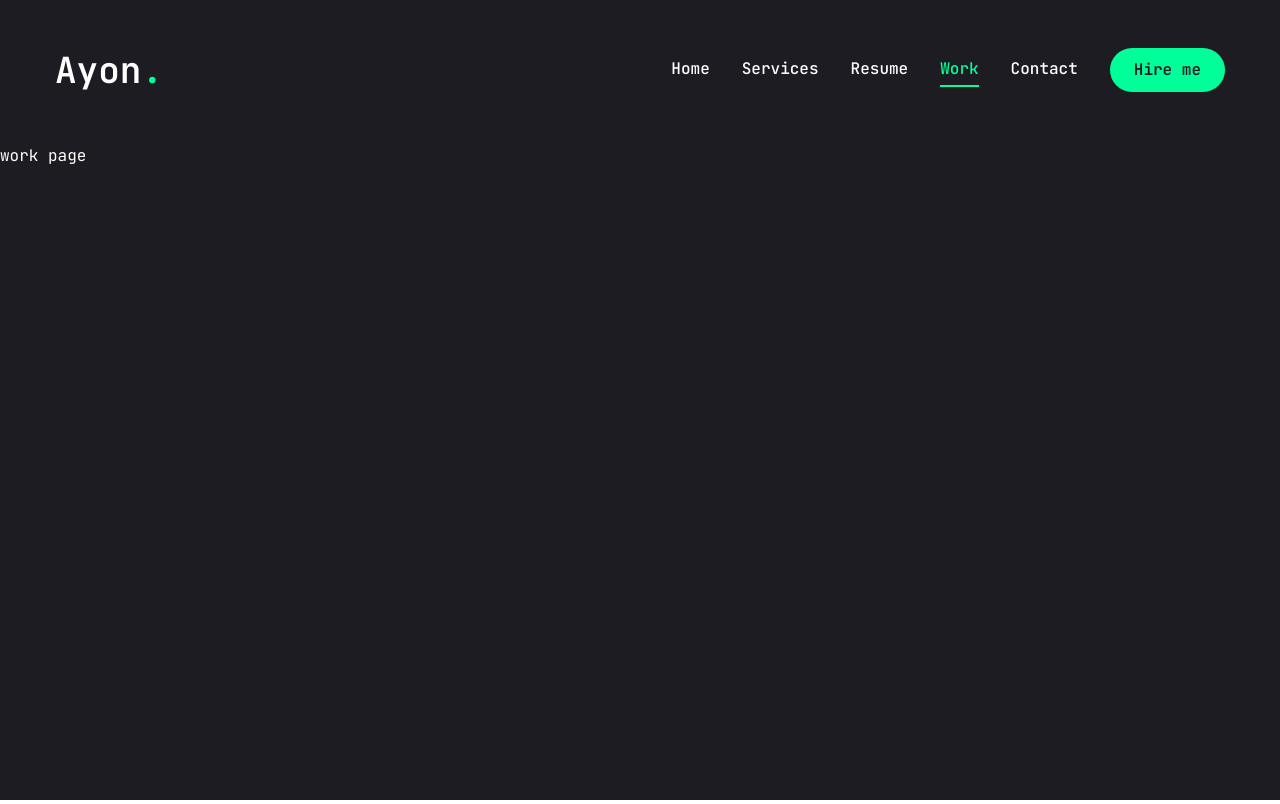
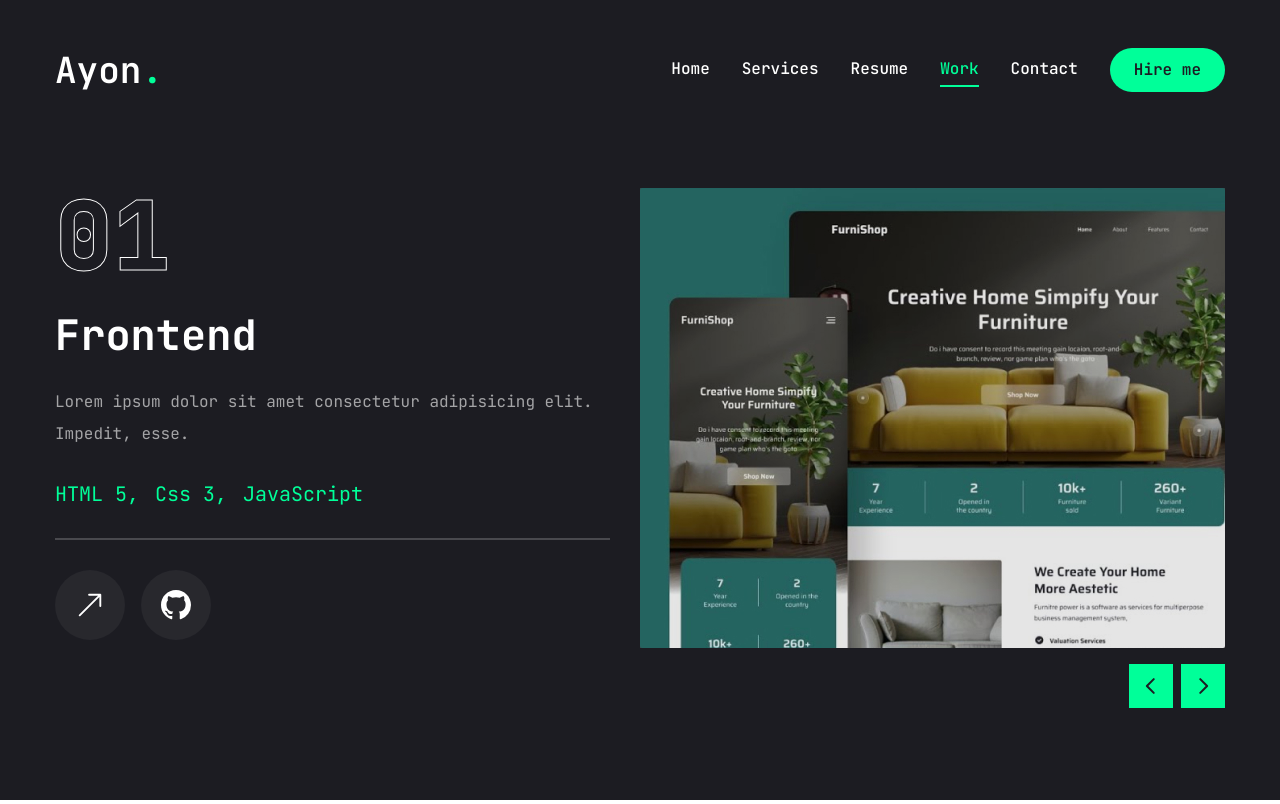
Before and after one commit to ayonbit/ayonbit.me, a Next.js app: page /work in a window 1280 px wide. Built offline with nearby package versions, Linux system fonts and the light colour scheme.

Commit message:
Work Page Done

```diff
--- a/app/services/page.jsx
+++ b/app/services/page.jsx
@@ -70,7 +70,7 @@
                   </div>
                   <Link
                     href={services.href}
-                    className="w-[70px] h-[70px] rounded-full bg-white group-hover:bg-accent transition-all duration-500 flex justify-center items-center hover:rotate-45'
+                    className="w-[70px] h-[70px] rounded-full bg-white hover:rotate-45 group-hover:bg-accent transition-all duration-500 flex justify-center items-center '
                   "
                   >
                     <BsArrowDownRight className="text-primary text-3xl" />
--- a/app/work/page.jsx
+++ b/app/work/page.jsx
@@ -1,5 +1,201 @@
+"use client";
+//dependencies
+import { easeIn, motion } from "framer-motion";
+import { useState } from "react";
+import "swiper/css";
+import { Swiper, SwiperSlide } from "swiper/react";
+
+import { BsArrowUpRight, BsGithub } from "react-icons/bs";
+
+import {
+  Tooltip,
+  TooltipContent,
+  TooltipProvider,
+  TooltipTrigger,
+} from "@/components/ui/tooltip";
+import Image from "next/image";
+import Link from "next/link";
+
+//own dependency
+import WorkSliderBtns from "@/components/WorkSliderBtns";
+//project work
+const projects = [
+  {
+    num: "01",
+    category: "Frontend",
+    title: "Project 1",
+    description:
+      "Lorem ipsum dolor sit amet consectetur adipisicing elit. Impedit, esse.",
+    stack: [{ name: "HTML 5" }, { name: "Css 3" }, { name: "JavaScript" }],
+    image: "/assets/work/thumb1.png",
+    live: "",
+    github: "",
+  },
+
+  {
+    num: "02",
+    category: "FullStack",
+    title: "Project 2",
+    description:
+      "Lorem ipsum dolor sit amet consectetur adipisicing elit. Impedit, esse.",
+    stack: [{ name: "Next.js" }, { name: "Tailwind.css" }, { name: "Node.Js" }],
+    image: "/assets/work/thumb2.png",
+    live: "",
+    github: "",
+  },
+
+  {
+    num: "03",
+    category: "FullStack",
+    title: "Project 3",
+    description:
+      "Lorem ipsum dolor sit amet consectetur adipisicing elit. Impedit, esse.",
+    stack: [
+      { name: "Shopify" },
+      { name: "Tailwind.css" },
+      { name: "E-commerce" },
+    ],
+    image: "/assets/work/thumb3.png",
+    live: "",
+    github: "",
+  },
+  {
+    num: "04",
+    category: "Management",
+    title: "Project 4",
+    description:
+      "Lorem ipsum dolor sit amet consectetur adipisicing elit. Impedit, esse.",
+    stack: [
+      { name: "Dropshipping" },
+      { name: "Tailwind.css" },
+      { name: "Node.Js" },
+    ],
+    image: "/assets/work/thumb3.png",
+    live: "",
+    github: "",
+  },
+];
+
 const work = () => {
-  return <div>work page</div>;
+  const [project, setProject] = useState(projects[0]);
+  const handleSlideChange = (swiper) => {
+    //get current slide index
+    const currentIndex = swiper.activeIndex;
+    //update project based on current slide index
+    setProject(projects[currentIndex]);
+  };
+  return (
+    <motion.section
+      initial={{ opacity: 0 }}
+      animate={{
+        opacity: 1,
+        transition: { delay: 2.4, duration: 0.4, ease: easeIn },
+      }}
+      className="main-h-[80vh] flex flex-col justify-center py-12 xl:px-0"
+    >
+      <div className="container mx-auto">
+        <div className="flex flex-col xl:flex-row xl:gap-[30px]">
+          <div className="w-full xl:w-[50%] xl:h-[460px] flex flex-col xl:justify-between order-2 xl:order-none  ">
+            <div className=" flex flex-col gap-[30px] h-[50%]">
+              {/*outline num */}
+              <div className="text-8xl leading-none font-extrabold text-transparent text-outline ">
+                {project.num}
+              </div>
+              {/*project category */}
+              <h2 className="text-[42px] font-bold leading-none text-white group-hover:text-accent transition-all duration-500 capitalize">
+                {project.category}
+              </h2>
+              {/*project description */}
+              <p className="text-white/60">{project.description}</p>
+              {/*stack */}
+              <ul className="flex gap-4">
+                {project.stack.map((item, index) => {
+                  return (
+                    <li key={index} className="text-xl text-accent">
+                      {item.name}
+                      {/*remove comma from the last*/}
+                      {index !== project.stack.length - 1 && ","}
+                    </li>
+                  );
+                })}
+              </ul>
+              {/*border */}
+              <div className="border border-white/20"></div>
+              {/*buttons */}
+              <div className="flex items-center gap-4">
+                {/*Live Project Button */}
+                <Link href={project.live}>
+                  <TooltipProvider delayDuration={100}>
+                    <Tooltip>
+                      <TooltipTrigger className="w-[70px] h-[70px] rounded-full bg-white/5 flex justify-center items-center group ">
+                        <BsArrowUpRight className="text-white text-3xl group-hover:text-accent " />
+                      </TooltipTrigger>
+                      <TooltipContent>
+                        <p>Live Project</p>
+                      </TooltipContent>
+                    </Tooltip>
+                  </TooltipProvider>
+                </Link>
+                {/*Git Hub Project Button */}
+                <Link href={project.github}>
+                  <TooltipProvider delayDuration={100}>
+                    <Tooltip>
+                      <TooltipTrigger className="w-[70px] h-[70px] rounded-full bg-white/5 flex justify-center items-center group ">
+                        <BsGithub className="text-white text-3xl group-hover:text-accent " />
+                      </TooltipTrigger>
+                      <TooltipContent>
+                        <p>Github Repository</p>
+                      </TooltipContent>
+                    </Tooltip>
+                  </TooltipProvider>
+                </Link>
+              </div>
+            </div>
+          </div>
+          <div className="w-full xl:w-[50%]  ">
+            <Swiper
+              spaceBetween={30}
+              slidesPerView={1}
+              className="xl:h-[520px] mb-12"
+              onSlideChange={handleSlideChange}
+            >
+              {projects.map((project, index) => {
+                return (
+                  <SwiperSlide key={index} className="w-full">
+                    <div
+                      className="h-[460px] relative group flex
+                    justify-center items-center bg-pink-50/20"
+                    >
+                      {/*overly*/}
+                      <div className="absolute top-0 bottom-0 w-full h-full bg-black/10 z-10"></div>
+
+                      {/*Image*/}
+                      <div className="relative w-full h-full">
+                        <Image
+                          src={project.image}
+                          fill
+                          className="object-cover rounded-sm"
+                          alt=""
+                        />
+                      </div>
+                    </div>
+                  </SwiperSlide>
+                );
+              })}
+              {/* slider buttons */}
+              <WorkSliderBtns
+                containerStyles="flex gap-2 absolute right-0
+              bottom-[calc(50%_-_22px)] xl:bottom-0 z-20 w-full justify-between
+              xl:w-max xl:justify-none"
+                btnStyles="bg-accent hover:bg-accent-hover text-primary text-[22px]
+                w-[44px] h-[44px] flex justify-center items-center transition-all"
+              />
+            </Swiper>
+          </div>
+        </div>
+      </div>
+    </motion.section>
+  );
 };
 
 export default work;
--- /dev/null
+++ b/components/WorkSliderBtns.jsx
@@ -0,0 +1,27 @@
+"use client";
+//dependencies
+import { PiCaretLeftBold, PiCaretRightBold } from "react-icons/pi";
+import { useSwiper } from "swiper/react";
+
+//main
+const WorkSliderBtns = ({ containerStyles, btnStyles, iconsStyles }) => {
+  const swiper = useSwiper();
+  return (
+    <div className={containerStyles}>
+      <button className={btnStyles}>
+        <PiCaretLeftBold
+          className={iconsStyles}
+          onClick={() => swiper.slidePrev()}
+        />
+      </button>
+      <button className={btnStyles}>
+        <PiCaretRightBold
+          className={iconsStyles}
+          onClick={() => swiper.slideNext()}
+        />
+      </button>
+    </div>
+  );
+};
+
+export default WorkSliderBtns;
--- a/package.json
+++ b/package.json
@@ -24,6 +24,7 @@
     "react-countup": "^6.5.3",
     "react-dom": "^18",
     "react-icons": "^5.2.1",
+    "swiper": "^11.1.9",
     "tailwind-merge": "^2.4.0",
     "tailwindcss-animate": "^1.0.7"
   },
```
Also changed, not shown: 1 other file (tests, documents, lock files or other folders).
